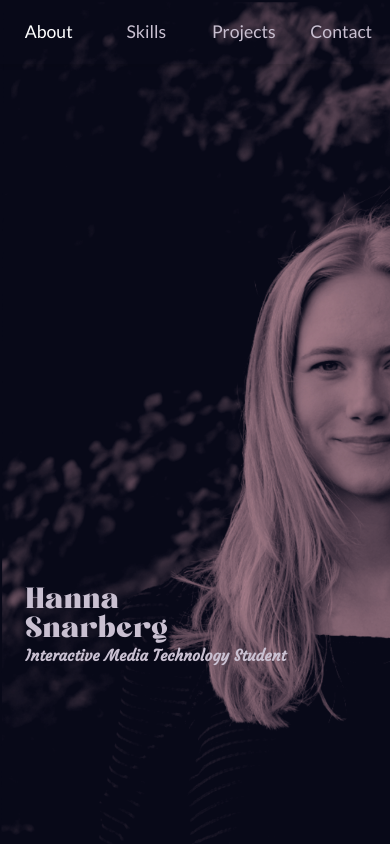
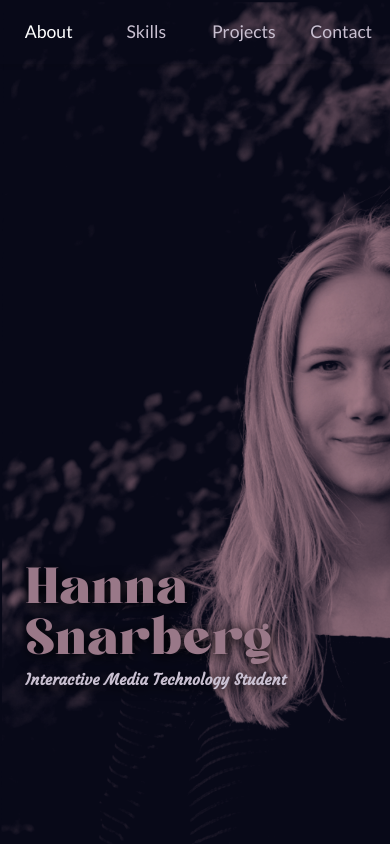
Before and after one commit to hannasnarberg/Portfolio-Website, a React (Create React App) app: page / in a window 390 px wide. Shown: the top 844 px of the page. Built offline with nearby package versions, Linux system fonts and the light colour scheme; a web font is replaced by a local one.

Commit message:
Add text backdrop to header

```diff
--- a/src/components/header/header.css
+++ b/src/components/header/header.css
@@ -14,19 +14,17 @@ header {
    align-content: center;
    height: 100%;
    align-items: flex-end;
-   font-size: larger;
+   text-shadow: 0.1rem 0.1rem 0.8rem #000000;
+   color: rgb(153, 120, 136);
+   font-family: 'Header';
 }
 
 .header__title-first {
-   font-family: 'Header';
-   color: rgb(153, 120, 136);
    font-size: 7.5vw;
    line-height: 7.5vw;
 }
 
 .header__title-last {
-   font-family: 'Header';
-   color: rgb(153, 120, 136);
    font-size: 7.5vw;
    line-height: 7.5vw;
    padding-bottom: 2rem;
@@ -58,11 +56,12 @@ header {
 /* =============== SMALL DEVICES) ===============*/
 @media screen and (max-width: 600px) {
    .header__title-first {
-      color: rgb(201, 192, 209);
+      font-size: 13vw;
+      line-height: 13vw;
    }
-
    .header__title-last {
-      color: rgb(201, 192, 209);
-      padding-bottom: 0.5rem;
+      padding-bottom: 0.8rem;
+      font-size: 13vw;
+      line-height: 13vw;
    }
 }
--- a/src/components/projects/projectsDetails.css
+++ b/src/components/projects/projectsDetails.css
@@ -16,7 +16,7 @@
 }
 
 .projectDetails__BackIcon {
-   font-size: 2.5rem;
+   font-size: 2.2rem;
    margin-top: 0.5rem;
    color: rgb(201, 192, 209);
 }
--- a/src/components/skills/skills.css
+++ b/src/components/skills/skills.css
@@ -61,7 +61,7 @@
    }
 
    .skill__details {
-      margin-left: 0;
+      margin-left: 1rem;
    }
 
    .skill__content {
```
